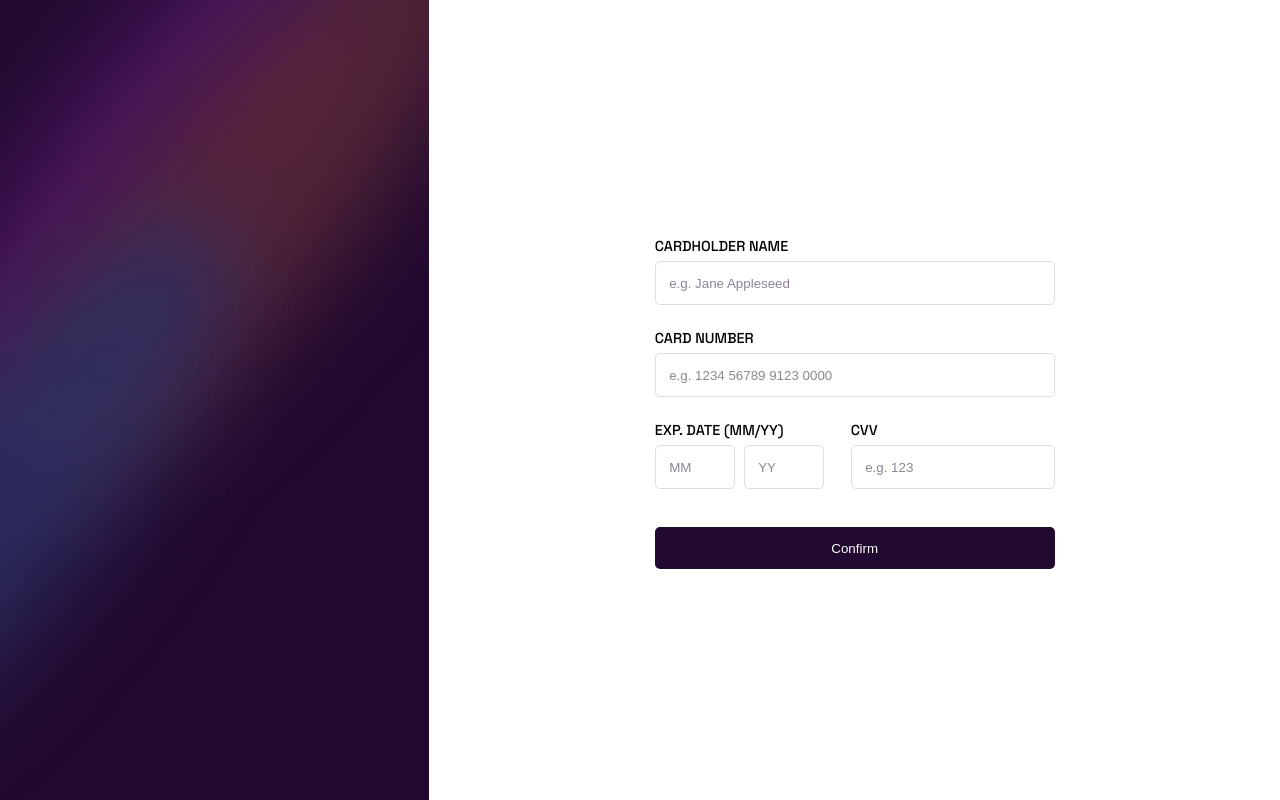
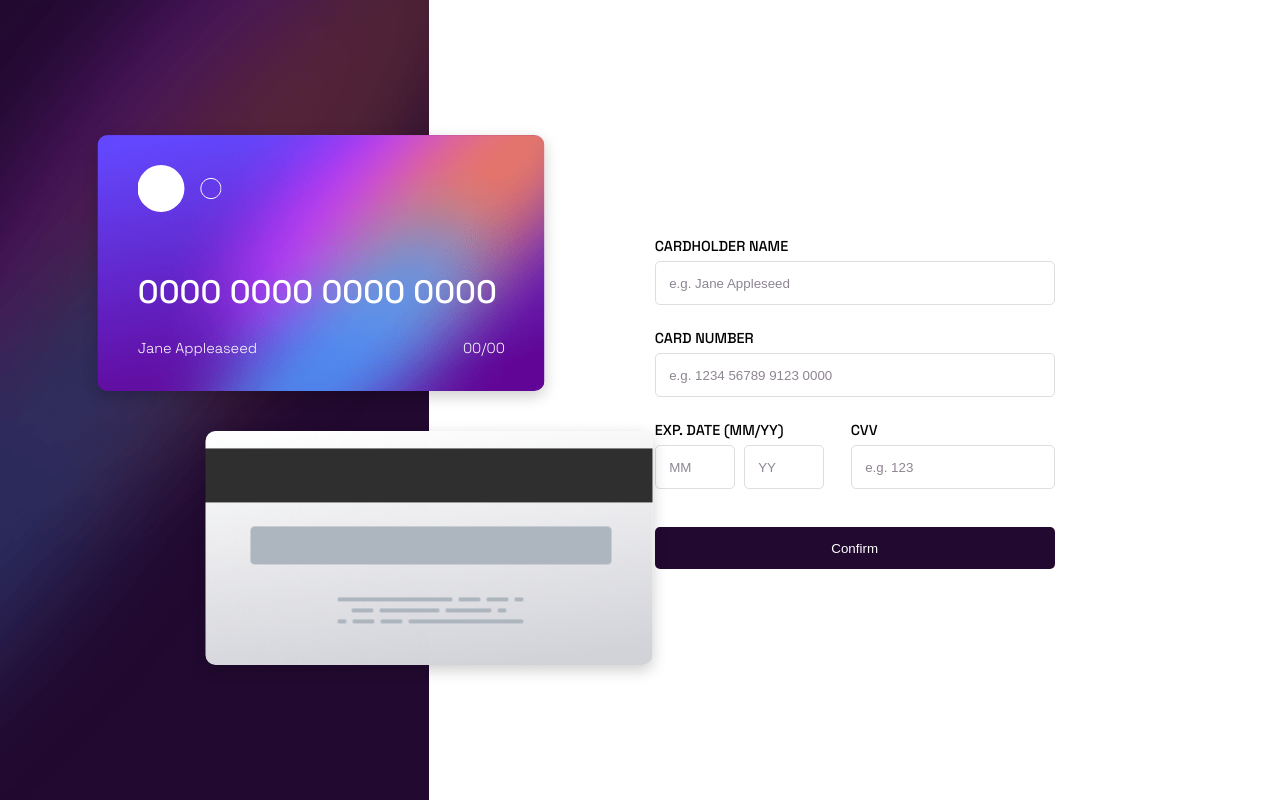
Before and after one commit to aniolmorenobatlle/Frontend-Mentor, a plain HTML site: page Interactive Card Details Form/interactive-card-details-form-main/index.html in a window 1280 px wide. Drawn offline with Linux system fonts and the light colour scheme.

Commit message:
Front card

```diff
--- a/Interactive Card Details Form/interactive-card-details-form-main/index.html
+++ b/Interactive Card Details Form/interactive-card-details-form-main/index.html
@@ -18,6 +18,33 @@
   <div class="container">
     <div class="image-section">
       <img src="/images/bg-main-desktop.png" alt="Main background image" class="main-bg">
+
+      <div class="cards">
+
+        <div class="front-card">
+
+          <img src="/images/card-logo.svg" alt="Card Logo" class="card-logo">
+
+          <div class="card-number">
+            <p>0000 0000 0000 0000</p>
+          </div>
+
+          <div class="card-info">
+            <div class="card-holder">
+              <p>Jane Appleaseed</p>
+            </div>
+
+            <div class="card-exp">
+              <p>00/00</p>
+            </div>
+          </div>
+
+        </div>
+
+        <div class="back-card">
+        </div>
+      </div>
+
     </div>
 
     <div class="form-section">
--- a/Interactive Card Details Form/interactive-card-details-form-main/style.css
+++ b/Interactive Card Details Form/interactive-card-details-form-main/style.css
@@ -62,11 +62,91 @@ input {
 /* IMAGE SECTION */
 .image-section {
     display: flex;
+    justify-content: center;
+    align-items: center;
+    position: relative;
 }
 
 .image-section .main-bg {
     object-fit: cover;
     height: 100%;
+    width: 100%;
+}
+
+.cards {
+    display: flex;
+    flex-direction: column;
+    gap: 40px;
+    position: absolute;
+    top: 50%;
+    left: 100%;
+    transform: translate(-50%, -50%);
+    display: flex;
+    justify-content: center;
+    align-items: center;
+    width: 447px;
+    height: 530px;
+}
+
+.front-card {
+    display: flex;
+    flex-direction: column;
+    justify-content: flex-end;
+    position: relative;
+    width: 100%;
+    height: 100%;
+    padding-left: 40px;
+    padding-right: 40px;
+    padding-bottom: 20px;
+    padding-top: 20px;
+    margin-right: 12rem;
+    border-radius: 10px;
+    background-image: url('/images/bg-card-front.png');
+    background-size: cover;
+    background-position: center;
+    box-shadow: 0 5px 15px rgba(0, 0, 0, 0.2);
+    color: white;
+
+
+    .card-logo {
+        position: absolute;
+        top: 30px;
+        left: 40px;
+    }
+
+    .card-number {
+        p {
+            font-size: 1.8rem;
+            font-weight: 500;
+            margin: 0;
+            line-height: 2;
+        }
+    }
+
+    .card-info {
+        display: flex;
+        justify-content: space-between;
+        align-items: center;
+
+        p {
+            font-size: 0.8rem;
+            font-weight: 300;
+        }
+    }
+}
+
+
+
+
+.back-card {
+    position: relative;
+    width: 100%;
+    height: 100%;
+    border-radius: 10px;
+    background-image: url('/images/bg-card-back.png');
+    background-size: cover;
+    background-position: center;
+    box-shadow: 0 5px 15px rgba(0, 0, 0, 0.2);
 }
 
 
```
